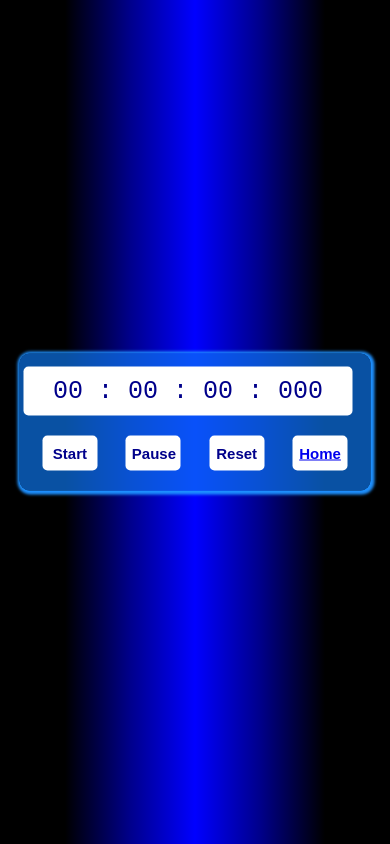
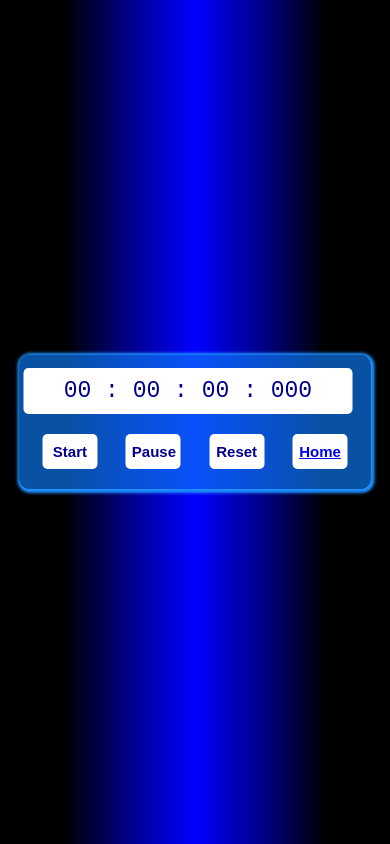
Before and after one commit to pratyushpanda91/clockX, a plain HTML site: page stopwatch.html in a window 390 px wide. Drawn offline with Linux system fonts and the light colour scheme.

Commit message:
Add files via upload

```diff
--- a/stopwatch.css
+++ b/stopwatch.css
@@ -37,7 +37,7 @@ body {
     left: 4%;
     font-family: 'Roboto mono', monospace;
     color: darkblue;
-    font-size: 80px;
+    font-size: 70px;
     padding: 40px;
     display: flex;
     align-items: center;
@@ -104,7 +104,7 @@ body {
     left:4px;
     font-family: 'Roboto mono', monospace;
     color: darkblue;
-    font-size: 25px;
+    font-size: 23px;
     padding: 10px;
     display: flex;
     align-items: center;
```
